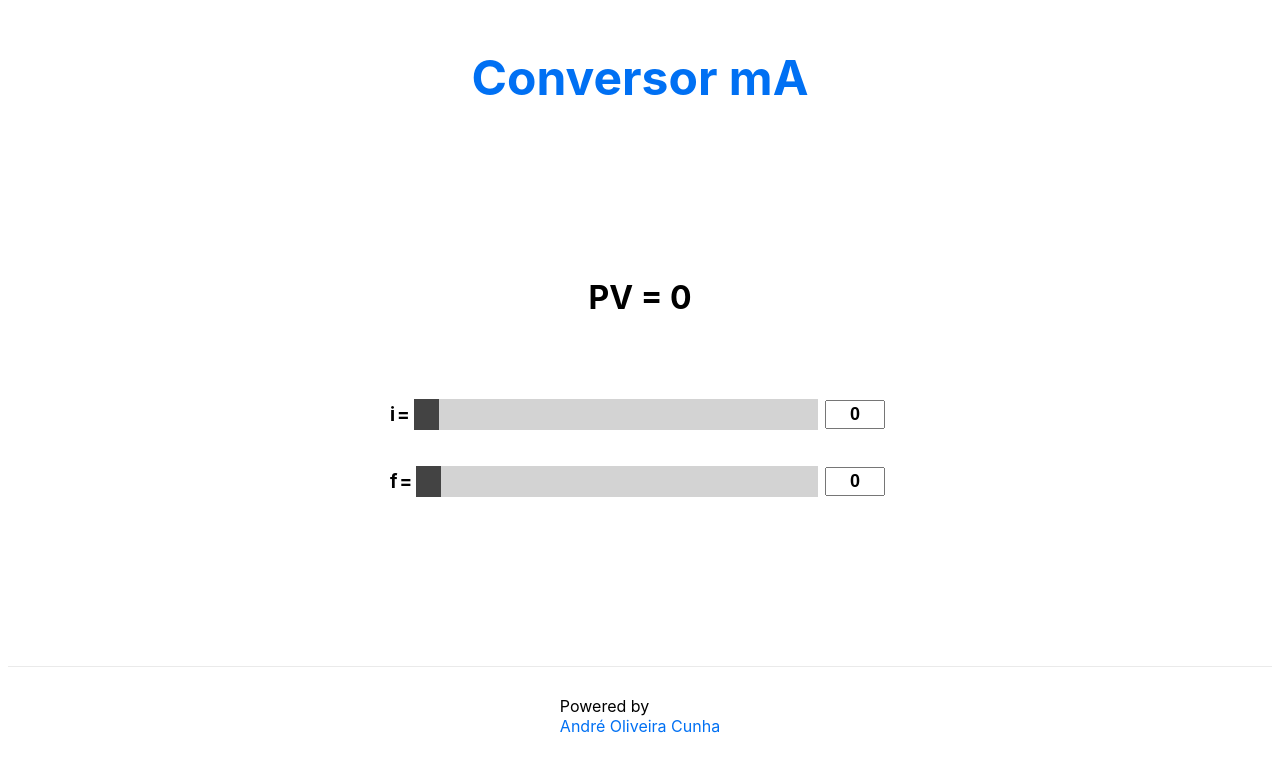
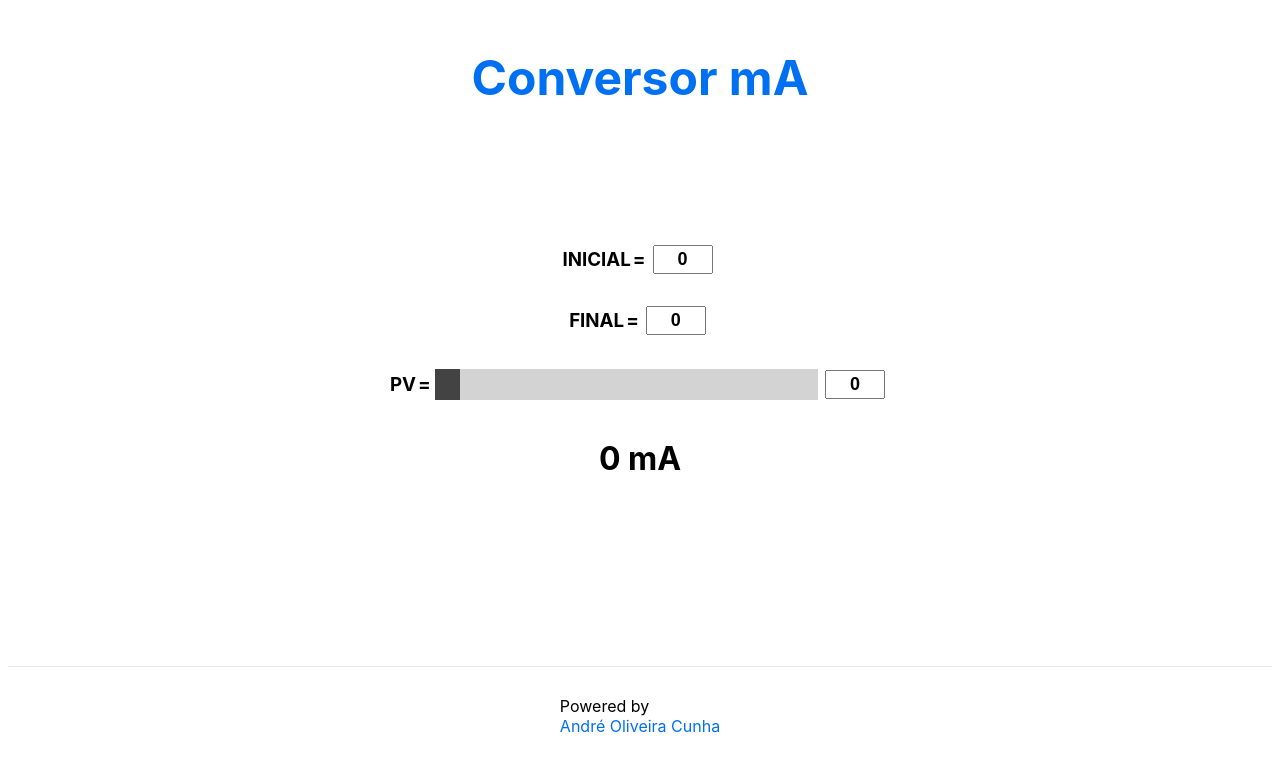
Before and after one commit to andreocunha/Conversor_mA, a Next.js app: page / in a window 1280 px wide. Shown: the top 772 px of the page. Built offline with nearby package versions, Linux system fonts and the light colour scheme.

Commit message:
Correção da formula

```diff
--- a/pages/index.js
+++ b/pages/index.js
@@ -6,15 +6,16 @@ export default function Home() {
   const [valI, setValI] = useState(0);
   const [valF, setValF] = useState(0);
   const [valPV, setValPV] = useState(0);
+  const [valmA, setValmA] = useState(0);
 
-  function calculaPV(I, F){
-    if(Number(I) === 0 || Number(F) === 0){
+  function calculaPV(I, F, PV){
+    if(Number(I) === 0 && Number(F) === 0){
       setValPV(0);
       return;
     }
 
-    let result = (16*(Number(I) - 3) / (Number(F) - 3)) + 4;
-    setValPV(result.toFixed(3));
+    let result = (16*(Number(PV) - Number(I)) / (Number(F) - Number(I))) + 4;
+    setValmA(result.toFixed(3));
   }
 
   return (
@@ -29,56 +30,58 @@ export default function Home() {
       </h1>
 
       <main className={styles.main}>
-
-        <h1 className={styles.titlePV}>PV = {valPV}</h1>
-
         <div className={styles.inputArea}>
-          <h3>i</h3>
+          <h3>INICIAL</h3>
           <h3> = </h3>
-          <input
-            type="range"
-            step={1}
-            min={3}
-            max={200}
-            value={valI}
-            onChange={({ target: { value: radius } }) => {
-              setValI(radius);
-              calculaPV(radius, valF)
-            }}
-          />
           <input
             className={styles.inputBox}
             value={valI}
             onChange={({ target: { value: radius } }) => {
               setValI(radius);
-              calculaPV(radius, valF)
+              calculaPV(radius, valF, valPV)
             }}
           />
         </div>
 
         <div className={styles.inputArea}>
-          <h3>f</h3>
+          <h3>FINAL</h3>
           <h3> = </h3>
-          <input
-            type="range"
-            step={1}
-            min={3}
-            max={200}
-            value={valF}
-            onChange={({ target: { value: radius } }) => {
-              setValF(radius);
-              calculaPV(valI, radius)
-            }}
-          />
           <input
             className={styles.inputBox}
             value={valF}
             onChange={({ target: { value: radius } }) => {
               setValF(radius);
-              calculaPV(valI, radius)
+              calculaPV(valI, radius, valPV)
             }}
           />
         </div>
+
+        <div className={styles.inputArea}>
+          <h3>PV</h3>
+          <h3> = </h3>
+          <input
+            type="range"
+            step={1}
+            min={valI}
+            max={valF}
+            value={valPV}
+            onChange={({ target: { value: radius } }) => {
+              setValPV(radius);
+              calculaPV(valI, valF, radius)
+            }}
+          />
+          <input
+            className={styles.inputBox}
+            value={valPV}
+            onChange={({ target: { value: radius } }) => {
+              setValPV(radius);
+              calculaPV(valI, valF, radius)
+            }}
+          />
+        </div>
+
+        <h1 className={styles.titlePV}>{valmA} mA</h1>
+
       </main>
 
       <footer className={styles.footer}>
```
